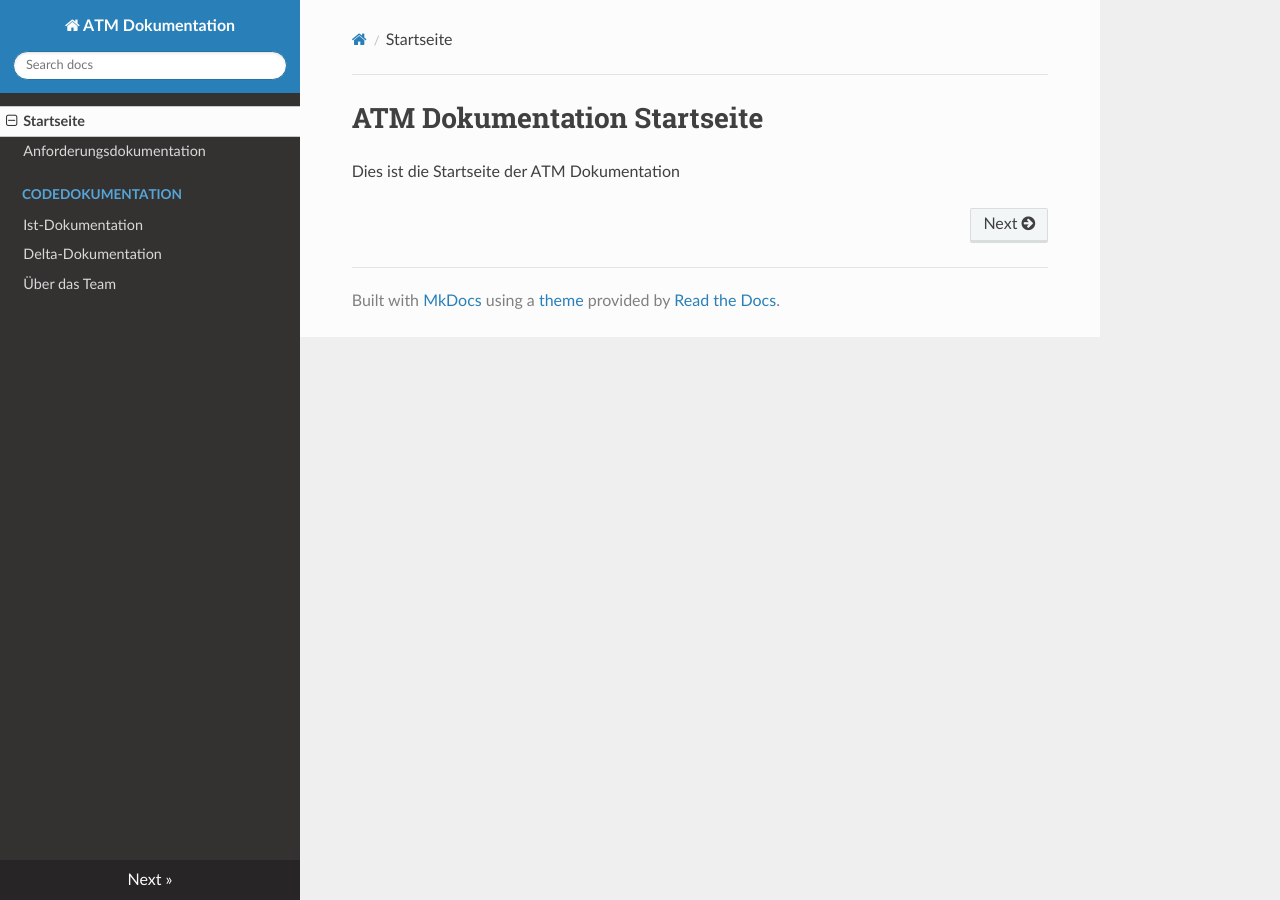
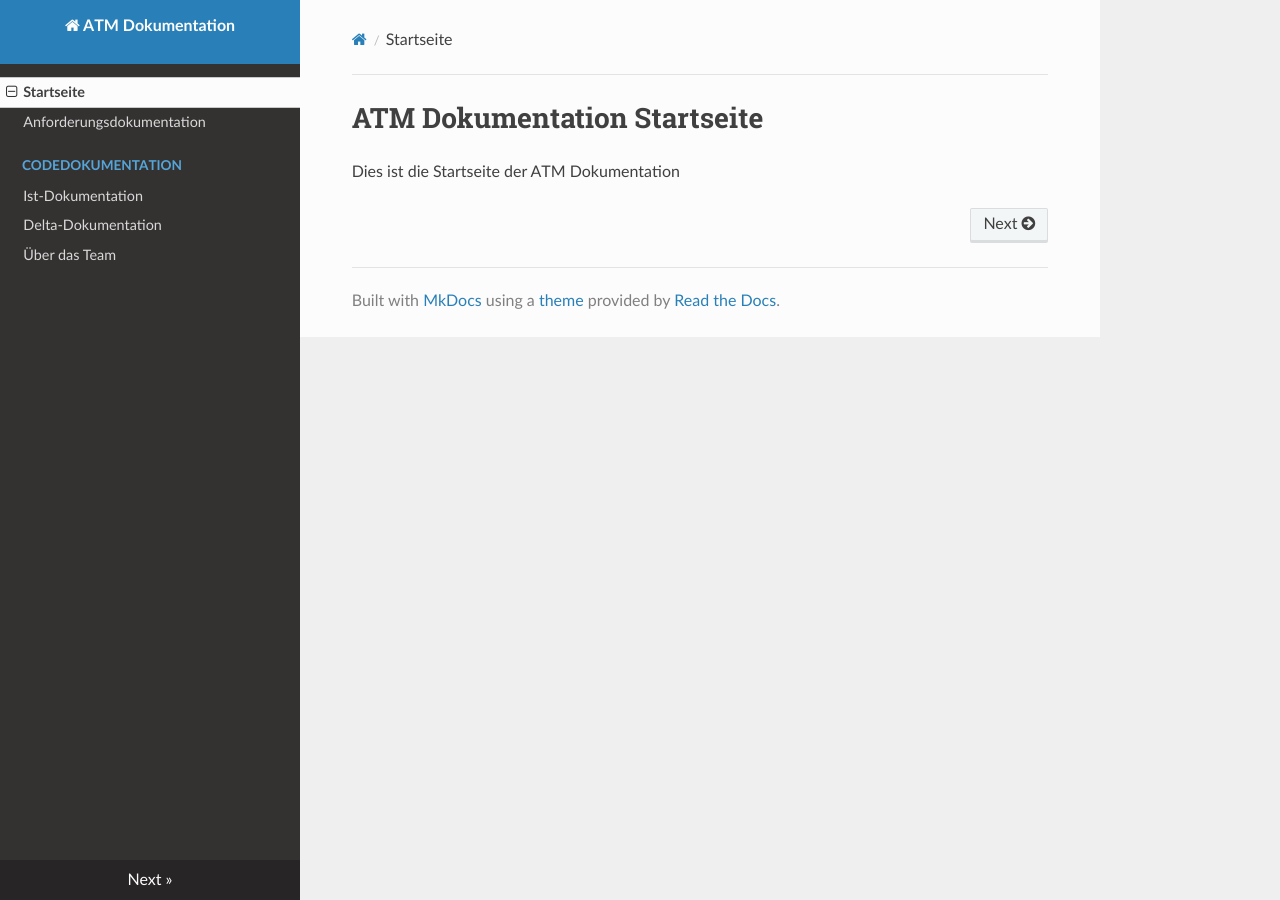
Before and after one commit to Halfpipe-SD/ATM, an MkDocs documentation site: the page built from docs/docs/index.md, in a window 1280 px wide. Built offline with MkDocs 1.6.1, drawn with Linux system fonts in a browser that asks for light colours; nearby versions of some CDN libraries.

Commit message:
Updated workflow

```diff
--- a/docs/mkdocs.yml
+++ b/docs/mkdocs.yml
@@ -12,5 +12,5 @@ nav:
 theme: readthedocs
 
 plugins:
-  - search
+  # - search
   - with-pdf
--- a/docs/requirements.txt
+++ b/docs/requirements.txt
@@ -1,4 +1,4 @@
 wheel
 libsass
+mkdocs-with-pdf
 with-pdf
-mkdocs-with-pdf
```
Also changed, not shown: 1 other file.
